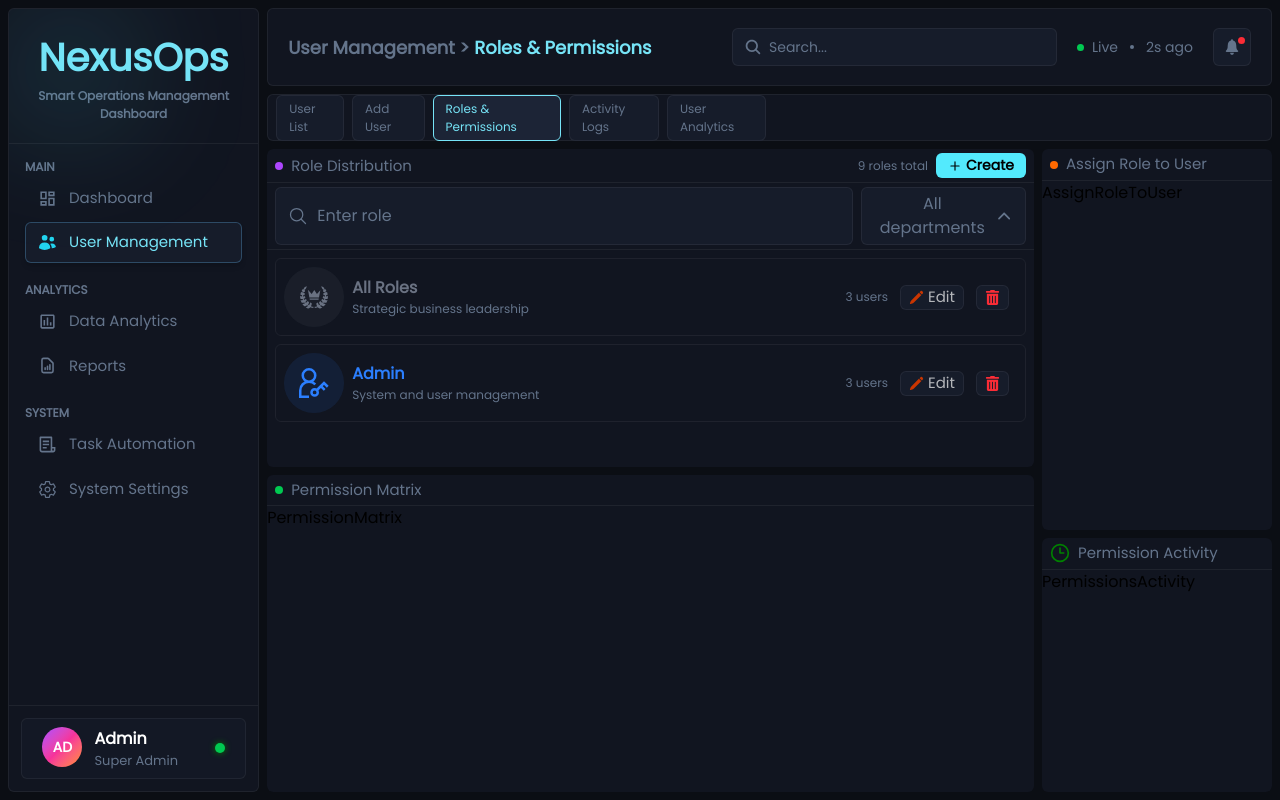
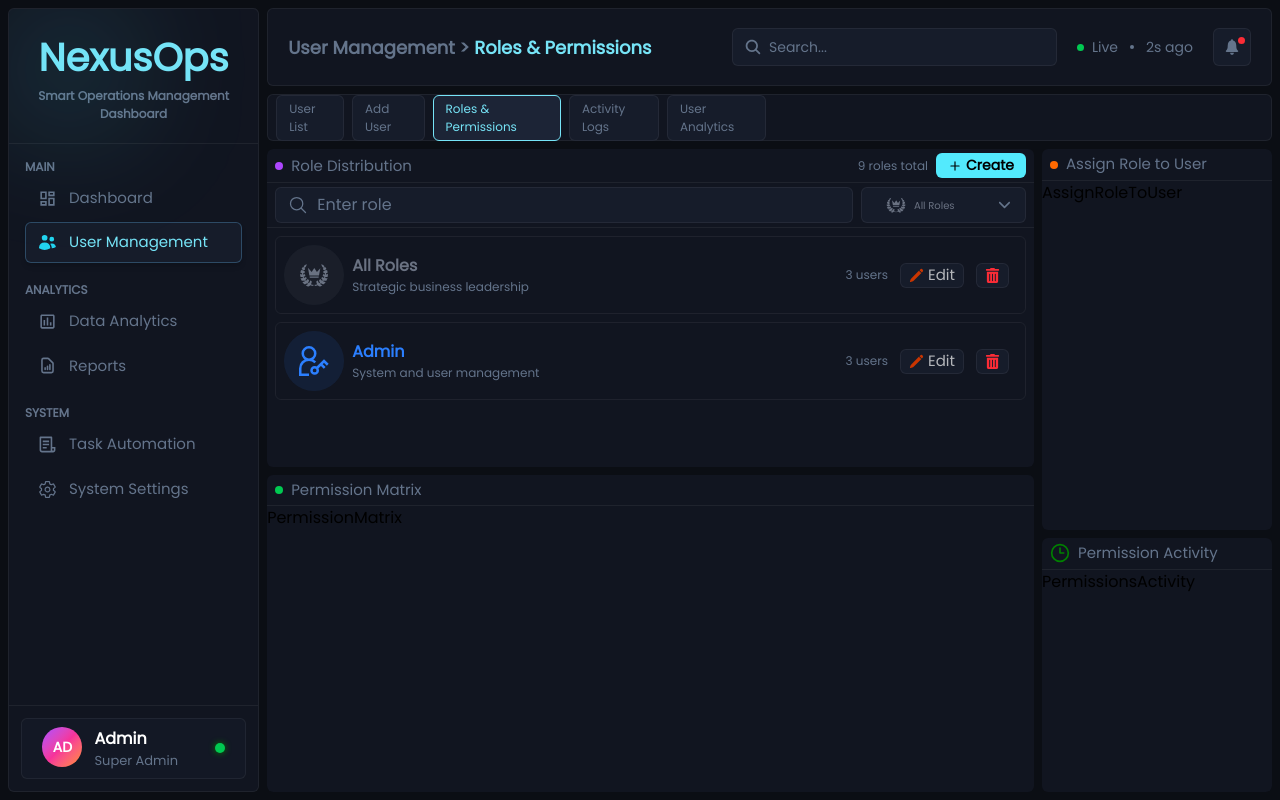
Before and after one commit to Khageswar-M/NexusOps-fe, a React (Vite) app: page /user-management/roles-permissions in a window 1280 px wide. Built offline with nearby package versions, Linux system fonts and the light colour scheme.

Commit message:
Roles and Permissions , Role Distribution added'

```diff
--- a/src/components/RolesPermissionsCmp/RoleDistribution.jsx
+++ b/src/components/RolesPermissionsCmp/RoleDistribution.jsx
@@ -3,8 +3,21 @@ import { IoIosArrowDown as Down, IoIosArrowUp  as Up } from "react-icons/io";
 import { rolesItem as Roles } from "../../config/RawData";
 import { HiPencil as Pencil } from "react-icons/hi2";
 import { FaTrashAlt as Delete } from "react-icons/fa";
+import { useState } from "react";
+import CustomizedMenu from '../../components/UserManagementCmp/CustomizedMenu.jsx';
 
 const RoleDistribution = () => {
+
+    const[department, setDepartment] = useState(false);
+    const [rolesAnchor, setRolesAnchor] = useState(null);
+    const rolesOpen = Boolean(rolesAnchor);
+
+    const handleRolesClick = (event) => {
+        setRolesAnchor(event.currentTarget);
+    }
+    const handleRolesClose = () => {
+        setRolesAnchor(null);
+    }
     return (
         <div className='h-full w-full overflow-hidden'>
             {/* Search Departments */}
@@ -18,9 +31,29 @@ const RoleDistribution = () => {
                             placeholder='Enter role'
                         />
                     </div>
-                    <div className="bg-surface-2 p-1 text-text-muted text-center border border-border px-3 rounded-md flex flex-row items-center gap-1">
-                        <div>All departments</div>
-                        <Up size={20}/>
+                    <div className="bg-surface-2 p-1 text-text-muted text-center border border-border px-3 rounded-md flex flex-row items-center gap-1"
+                        onClick={(e) => {
+                            setDepartment(prev => !prev);
+                            handleRolesClick(e);
+                        }}
+                    >
+                        <div
+                            className="relative w-full flex items-center text-center"
+                        >
+                            <CustomizedMenu
+                                items={Roles}
+                                handleClick={handleRolesClick}
+                                anchorEl={rolesAnchor}
+                                open={department}
+                                handleClose={handleRolesClose}
+                                setIsRole={setDepartment}
+                                icons
+                            />
+                        </div>
+                        {
+                            department ? (<Up size={20}/>) : (<Down size={20}/>)
+                        }
+
                     </div>
                 </div>
             </div>
@@ -30,7 +63,7 @@ const RoleDistribution = () => {
                     Roles.map((role, idx) => (
                         <div
                             key={idx}
-                            className="flex flex-row items-center justify-between border border-border rounded-md p-2"
+                            className="flex flex-row items-center justify-between border border-border rounded-md p-2 hover:cursor-pointer hover:bg-surface-2"
                         >
                             <div className="flex flex-row items-center gap-2">
                                 <div className={`${role.textCol} ${role.bgCol} h-15 w-15 rounded-full flex items-center justify-center`}>
--- a/src/components/UserManagementCmp/CustomizedMenu.jsx
+++ b/src/components/UserManagementCmp/CustomizedMenu.jsx
@@ -51,18 +51,32 @@ const StyledMenu = styled((props) => (
     },
 }));
 
-const HandleActivity = ({ item }) => {
-    return (
-        <div className={`py-0.5 flex items-center gap-2 px-3 rounded-full border ${item.borderCol} ${item.textCol} ${item.bgCol}`}>
-            <OnlineTag diameter={8} bgColor={item.color} />
-            <h4 className='text-[10px]'>{item.title}</h4>
-        </div>
-    )
-}
 
-const CustomizedMenu = ({ items, handleClick, anchorEl, open, handleClose, setIsRole }) => {
+
+
+const CustomizedMenu = ({ items, handleClick, anchorEl, open, handleClose, setIsRole, icons = false }) => {
     const [activeItem, setActiveItem] = useState(items[0]);
 
+    const HandleActivity = ({ item }) => {
+        return (
+            <div className={` flex items-center gap-2 px-3  ${item.textCol}
+
+            ${icons ? `` : `py-0.5 rounded-full border ${item.borderCol}  ${item.bgCol}`}}
+            `}>
+                {
+                    icons ?
+                    (
+                        <item.Icon size={20}  />
+                    ) :
+                    (
+                        <OnlineTag diameter={8} bgColor={item.color} />
+                    )
+                }
+
+                <h4 className={`text-[10px]`}>{item.title}</h4>
+            </div>
+        )
+    }
     return (
         <div className=' h-full w-full absolute flex items-center'>
             <div
@@ -74,7 +88,7 @@ const CustomizedMenu = ({ items, handleClick, anchorEl, open, handleClose, setIs
                 onClick={handleClick}
                 className='text-text-muted flex items-center gap-2 w-full'
             >
-                <HandleActivity item={activeItem}/>
+                <HandleActivity item={activeItem} />
             </div>
 
             <StyledMenu
@@ -109,7 +123,7 @@ const CustomizedMenu = ({ items, handleClick, anchorEl, open, handleClose, setIs
                         key={i}
                         sx={{ gap: 2, }}
                     >
-                        <HandleActivity item={item}/>
+                        <HandleActivity item={item} />
                     </MenuItem>
                 ))}
 
--- a/src/pages/UserManagementSubTabs/RolesPermissions.jsx
+++ b/src/pages/UserManagementSubTabs/RolesPermissions.jsx
@@ -59,6 +59,8 @@ const RolesPermissions = () => {
             </div>
             <RoleDistribution/>
           </div>
+
+          {/* Permission Matrix */}
           <div className='bg-surface'>
             <div className='px-2 p-1 flex flex-row items-center justify-between border-b border-border'>
               <HandleHeader
```
